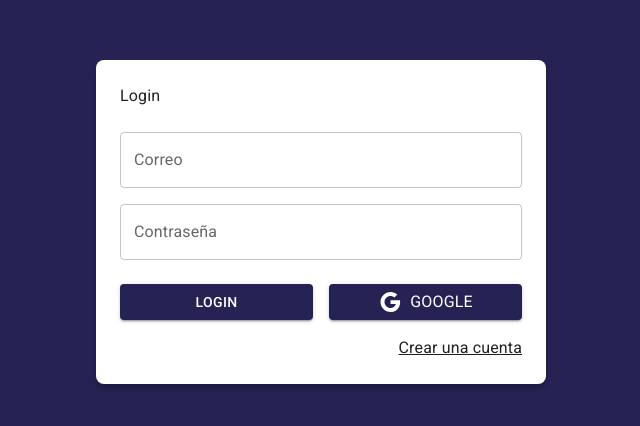
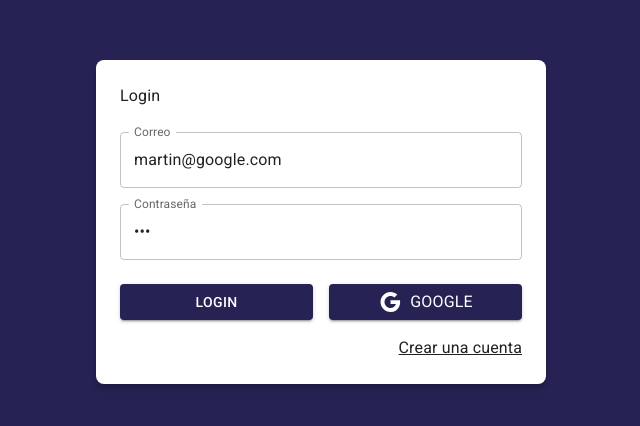
Before and after one commit to martincraviotto/curso-FH-journal-app, a React (Create React App) app: page /auth/login in a window 1280 px wide. Shown: the part 178-604 px from the top of the page, without its empty margins (319-959 px from the left). Built offline with nearby package versions, Linux system fonts and the light colour scheme.

Commit message:
Final Clase276 - Manejo del formulario Login

```diff
--- a/src/auth/pages/LoginPage.jsx
+++ b/src/auth/pages/LoginPage.jsx
@@ -1,36 +1,69 @@
+import { useDispatch } from 'react-redux';
 import { Link as RouterLink } from 'react-router-dom';
 import { Google } from '@mui/icons-material';
 import { Button, Grid, Link, TextField, Typography } from '@mui/material'
 import React from 'react'
 import { AuthLayout } from '../layout/AuthLayout';
+import { useForm } from '../../hooks';
+import { checkingAuthentication, startGoogleSingIn } from '../../store/auth';
 
 export const LoginPage = () => {
+
+const dispatch = useDispatch();
+
+
+  const {email, password,onInputChange} = useForm({
+    email:'martin@google.com',
+    password:'123',
+  });
+
+  const onSubmit = (event) => {
+    event.preventDefault();
+    dispatch(checkingAuthentication());
+  }
+
+  const onGoogleSignIn=() => {
+     console.log('OnGoogleSignIn');
+     dispatch(startGoogleSingIn());
+  }
+
+
   return (
     <AuthLayout title='Login'>
-      <form action="">
+      <form onSubmit={onSubmit}>
           <Grid container>
             <Grid item xs={12} sx={{mt:2}}>
               <TextField
                 label="Correo"
                 type="email"
                 placeholder="correo@google.com"
-                fullWidth />
+                fullWidth
+                name="email"
+                value={email}
+                onChange={onInputChange}
+              />
             </Grid>
             <Grid item xs={12} sx={{mt:2}}>
               <TextField
                 label="Contraseña"
                 type="password"
                 placeholder="Contraseña"
-                fullWidth />
+                fullWidth
+                name="password"
+                value={password}
+                onChange={onInputChange}
+              />
             </Grid>
 
             <Grid container spacing={ 2 } sx={{ mb: 2 , mt: 1 }}>
 
               <Grid item xs={ 12 } sm={ 6 }>
-                <Button variant='contained' fullWidth>Login</Button>
+                <Button  type="submit" variant='contained' fullWidth>
+                  Login
+                </Button>
               </Grid>
               <Grid item xs={12} sm={6}>
-                <Button variant='contained' fullWidth>
+                <Button onClick={onGoogleSignIn} variant='contained' fullWidth>
                   <Google />
                   <Typography sx={{ml:1}}>Google</Typography>
                 </Button>
--- /dev/null
+++ b/src/hooks/index.js
@@ -0,0 +1 @@
+export * from './useForm';
--- /dev/null
+++ b/src/hooks/useForm.js
@@ -0,0 +1,27 @@
+import { useState } from 'react'
+
+export const useForm = (initialForm={}) => {
+
+
+    const [formState, setFormState] = useState(initialForm);
+
+    const onInputChange=({target})=>{
+        const {name,value}=target;
+        setFormState({
+            ...formState,
+            [name]: value,
+        });
+    };
+
+    const onResetForm = ()=>{
+        setFormState(initialForm);
+    };
+
+    return {
+        ...formState,
+        formState,
+        onInputChange,
+        onResetForm
+    }
+
+}
--- a/src/store/auth/authSlice.js
+++ b/src/store/auth/authSlice.js
@@ -3,7 +3,7 @@ import { createSlice } from '@reduxjs/toolkit';
 export const authSlice = createSlice({
    name: 'auth',
    initialState: {
-      status:'checking', //'not-authenticated', 'authenticated
+      status:'not-authenticated', //'checking', 'not-authenticated', 'authenticated
       uid:null,
       email:null,
       displayName:null,
@@ -17,8 +17,8 @@ export const authSlice = createSlice({
        logout: (state,payload) => {
 
        } ,
-       checkingCredentials: (estate) => {
-
+       checkingCredentials: (state) => {
+            state.status='checking';
        },
     }
 });
--- a/src/store/auth/index.js
+++ b/src/store/auth/index.js
@@ -1 +1,2 @@
 export * from './authSlice';
+export * from './thunks';
--- /dev/null
+++ b/src/store/auth/thunks.js
@@ -0,0 +1,14 @@
+import { checkingCredentials } from "./authSlice";
+
+
+export const checkingAuthentication = (email, password)=>{
+    return async (dispatch) => {
+        dispatch(checkingCredentials());
+    }
+}
+
+export const startGoogleSingIn = (email, password)=>{
+    return async (dispatch) => {
+        dispatch(checkingCredentials());
+    }
+}
```
